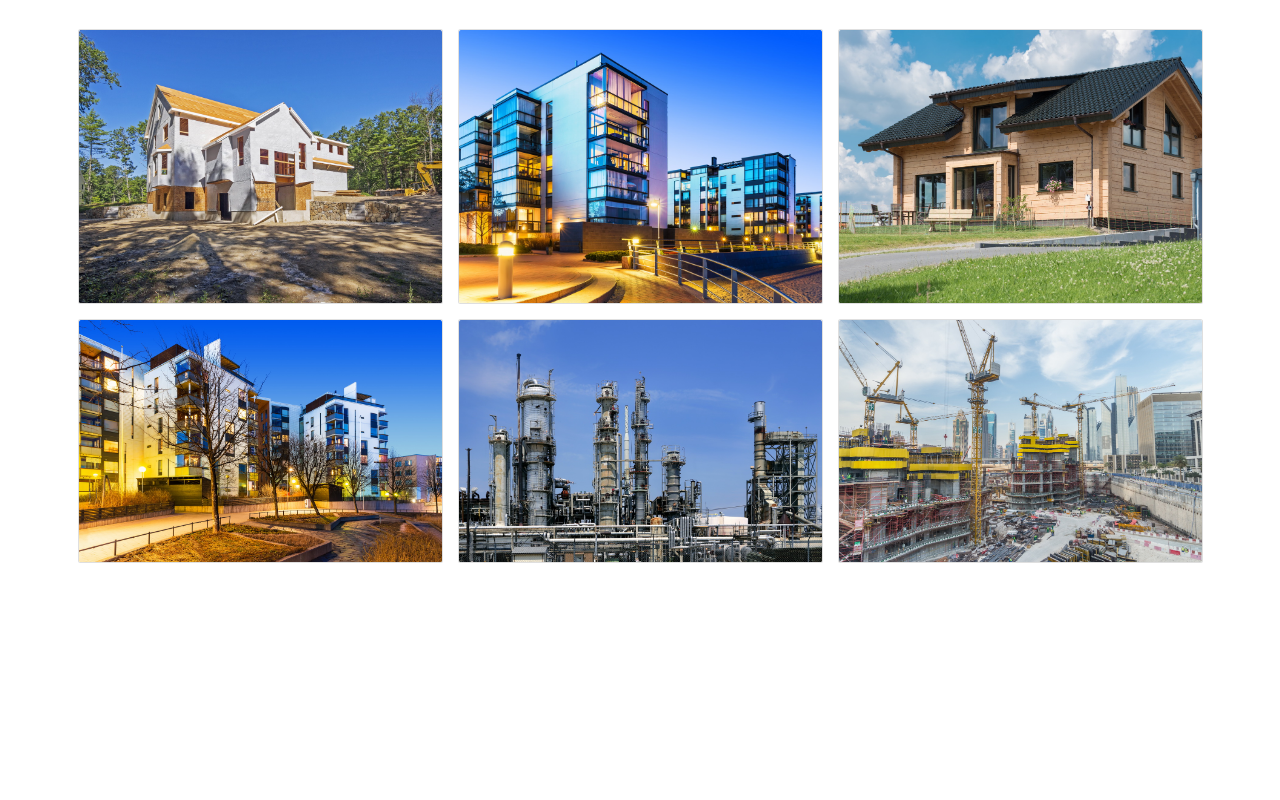
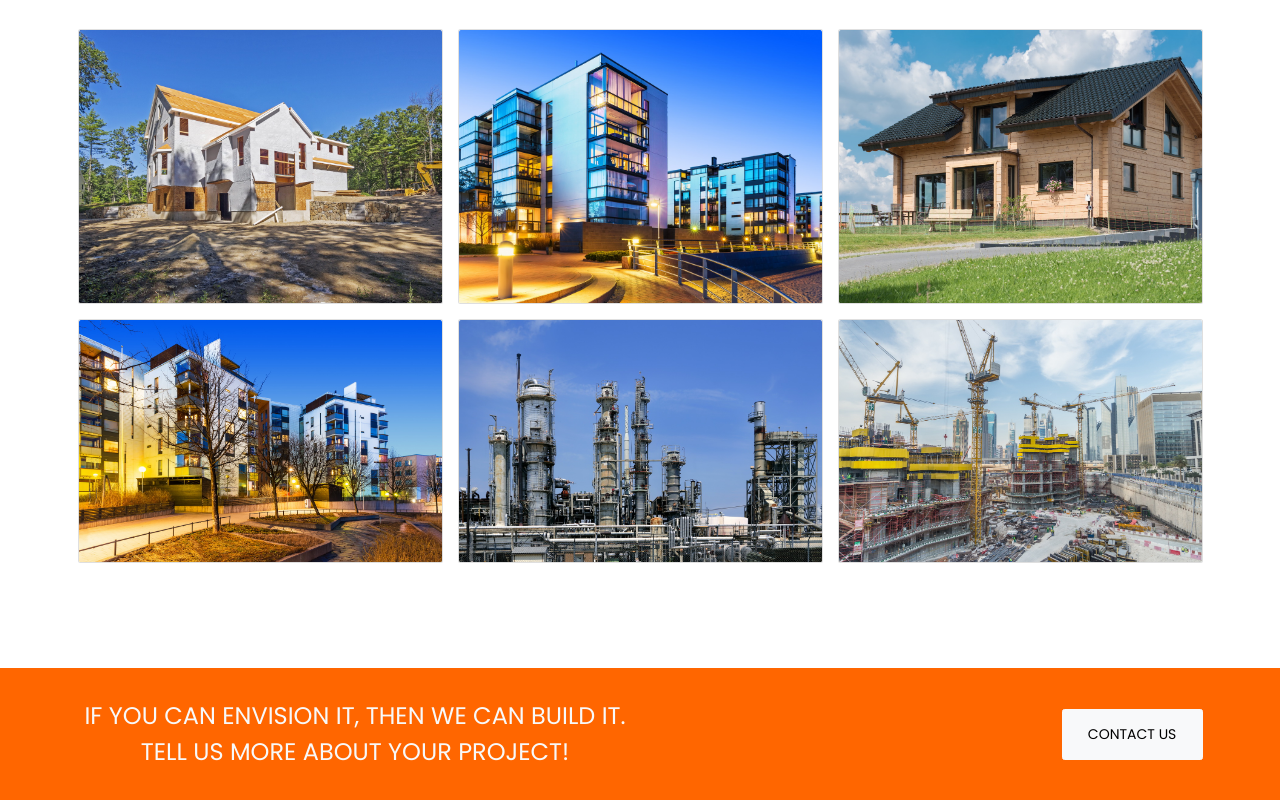
Before and after one commit to JacekPasierb/FrontStrapi, a React (Vite) app: page / in a window 1280 px wide. Shown: the part 1865-2665 px from the top of the page. Before the commit the page ends 2533 px from the top, so only its background shows below. Built offline with nearby package versions, Linux system fonts and the light colour scheme.

Commit message:
Feature/Projects - correct styled overlay project card

```diff
--- a/index.html
+++ b/index.html
@@ -30,6 +30,5 @@
       integrity="sha384-ka7Sk0Gln4gmtz2MlQnikT1wXgYsOg+OMhuP+IlRH9sENBO0LRn5q+8nbTov4+1p"
       crossorigin="anonymous"
     ></script>
-
   </body>
 </html>
--- a/src/App.css
+++ b/src/App.css
@@ -195,6 +195,19 @@ body {
   min-height: 100%;
 }
 
+.contact p,
+.contact .btn {
+  text-transform: uppercase;
+}
+
+.contact p {
+  font-size: 1.8rem;
+}
+.contact .btn {
+  font-size: 1.4rem;
+  padding: 1em 1.8em;
+}
+
 @media (min-width: 576px) {
   .home .btn {
     padding: 1em 2em;
@@ -229,6 +242,20 @@ body {
   .projects .card h3 {
     font-size: 2rem;
   }
+
+  .contact p {
+    font-size: 2.4rem;
+  }
+
+  .contact .btn {
+    transition: background-color 0.3s;
+  }
+
+  .contact .btn:hover {
+    background-color: rgb(0, 0, 0);
+    color: rgb(255, 255, 255);
+    border: none;
+  }
 }
 
 @media (min-width: 1400px) {
--- a/src/components/Projects.tsx
+++ b/src/components/Projects.tsx
@@ -6,12 +6,36 @@ const Projects: React.FC = () => {
   const [activeIndex, setActiveIndex] = useState(0);
 
   const images = [
-    { src: "src/image/project-1-1200x800.jpg", alt: "White City Lofts" },
-    { src: "src/image/project-2-1200x800.jpg", alt: "MetalWorking Plant" },
-    { src: "src/image/project-3-1200x800.jpg", alt: "Mcmillan's House" },
-    { src: "src/image/project-4-1200x800.jpg", alt: "ChildCare Center" },
-    { src: "src/image/project-5-1200x800.jpg", alt: "City Stadium" },
-    { src: "src/image/project-6-1200x800.jpg", alt: "Social Housing" },
+    {
+      src: "src/image/project-1-1200x800.jpg",
+      alt: "White City Lofts",
+      category: "Multifamily",
+    },
+    {
+      src: "src/image/project-2-1200x800.jpg",
+      alt: "MetalWorking Plant",
+      category: "Industrial",
+    },
+    {
+      src: "src/image/project-3-1200x800.jpg",
+      alt: "Mcmillan's House",
+      category: "Residential",
+    },
+    {
+      src: "src/image/project-4-1200x800.jpg",
+      alt: "ChildCare Center",
+      category: "Healthcare",
+    },
+    {
+      src: "src/image/project-5-1200x800.jpg",
+      alt: "City Stadium",
+      category: "Social",
+    },
+    {
+      src: "src/image/project-6-1200x800.jpg",
+      alt: "Social Housing",
+      category: "Commercial",
+    },
   ];
 
   const openModal = (index: number) => {
@@ -28,6 +52,7 @@ const Projects: React.FC = () => {
   };
 
   return (
+    <>
       <section id="projects" className="projects py-5 ">
         <div className="container py-5">
           <div>
@@ -48,10 +73,17 @@ const Projects: React.FC = () => {
               >
                 <div className="card h-100">
                   <div className="card-img-overlay d-flex flex-column justify-content-center align-items-center text-center text-white p-3 overlay-effect">
-                  <p>{image.alt}</p>
+                    <i className="bi bi-image"></i>
+                    <p>{image.category}</p>
                     <h3 className="card-title">{image.alt}</h3>
+                    <p>Professional construction services</p>
+                    <i className="bi bi-plus-lg"></i>
                   </div>
-                <img src={image.src} className="card-img-top" alt={image.alt} />
+                  <img
+                    src={image.src}
+                    className="card-img-top"
+                    alt={image.alt}
+                  />
                 </div>
               </div>
             ))}
@@ -66,6 +98,22 @@ const Projects: React.FC = () => {
           />
         )}
       </section>
+      <section className="contact py-5 orangeBgColor text-light">
+        <div className="container">
+          <div className="row d-flex align-items-center text-center">
+            <div className="col-12 col-xl-6 mb-5 mb-xl-0">
+              <p className="m-0">
+                if you can envision it, then we can build it.
+              </p>
+              <p className="m-0">Tell us more about your project!</p>
+            </div>
+            <div className="col-12 col-xl-6 mb-5 mb-xl-0 text-xl-end">
+              <button className="btn btn-light ">contact us</button>
+            </div>
+          </div>
+        </div>
+      </section>
+    </>
   );
 };
 
```
Lines whose indentation alone changed are shown as unchanged.
